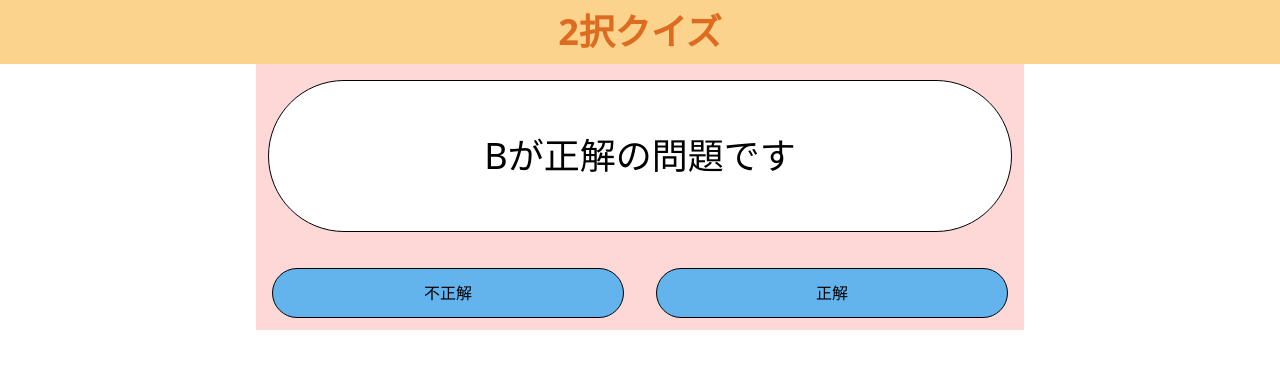
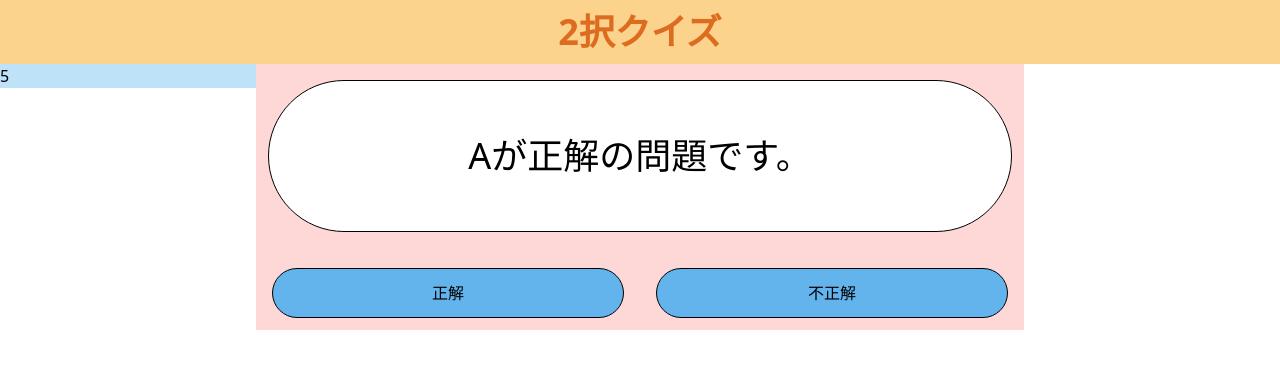
Before and after one commit to Siroyaka/2choisesQuiz, a Next.js app: page /quiz in a window 1280 px wide. Shown: the top 368 px of the page. Built offline with nearby package versions, Linux system fonts and the light colour scheme.

Commit message:
問題を答える間隔タイマーを設置

```diff
--- a/src/components/QuizForm/index.tsx
+++ b/src/components/QuizForm/index.tsx
@@ -20,6 +20,8 @@
 
 const QuizForm: React.FC<Props> = (props) => {
   const [state, dispatch] = React.useReducer(quizReducer, initialState);
+  const [deadLine, setDeadLine] = React.useState(5);
+  const timerIdRef = React.useRef<any>();
 
   React.useEffect(() => {
     dispatch({
@@ -27,21 +29,48 @@
     });
   }, []);
 
+  const timer5Sec = (n: number) => {
+    if(n <= 0) {
+      dispatch({
+        type: QuizActionTypes.ANSWER,
+        choises: 'N'
+      });
+      return;
+    }
+    setDeadLine(n);
+    timerIdRef.current = setTimeout(
+      () => timer5Sec(n - 1),
+      1000
+    );
+  }
+
   const pushAnswer = (value: 'A' | 'B') => {
+    clearTimeout(timerIdRef.current);
     dispatch({
       type: QuizActionTypes.ANSWER,
       choises: value
     });
   }
 
+  const onShownQuestion = React.useCallback(() => {
+    clearTimeout(timerIdRef.current);
+    timer5Sec(5);
+  }, []);
+
   return(
     <div className='h-full flex flex-wrap'>
       <div className='hidden lg:block w-1/5 h-full bg-blue-200'>
+        {deadLine}
       </div>
       <div className='w-full lg:w-3/5 h-full bg-red-200'>
         <div id='question-display' className='flex flex-row mt-4 mx-3 border border-black rounded-full items-center justify-center bg-white'>
           <div className='my-12 text-4xl mx-4'>
-            <QuestionWindow key={state.answerResult.length + '-question'} text={state.viewingQuiz} />
+            <QuestionWindow
+              key={state.answerResult.length + '-question'}
+              text={state.viewingQuiz}
+              interval={100}
+              onFinished={onShownQuestion}
+            />
           </div>
         </div>
         <div id='answer-buttons' className='flex flex-wrap mt-6'>
--- a/src/components/QuizForm/standalone/QuestionWindow.tsx
+++ b/src/components/QuizForm/standalone/QuestionWindow.tsx
@@ -2,6 +2,7 @@
 
 interface OwnProps {
   text: string,
+  interval?: number,
   onFinished?: () => void,
 }
 
@@ -10,12 +11,14 @@
 const QuestionWindow: React.FC<Props> = (props) => {
   const {
     text,
+    interval,
     onFinished,
   } = props;
 
   let count = 0;
   const [shownTexts, setShownTexts] = React.useState('');
   let timerId;
+  const textViewingInterval = interval === undefined ? 200 : interval;
 
   const display = () => {
     setShownTexts(text.substr(0, count + 1));
@@ -24,7 +27,7 @@
       onFinished && onFinished();
       return;
     }
-    timerId = setTimeout(display, 200);
+    timerId = setTimeout(display, textViewingInterval);
   }
 
   useEffect(() => {
--- a/src/lib/makeQuiz.ts
+++ b/src/lib/makeQuiz.ts
@@ -25,3 +25,7 @@
     answer,
   }
 }
+
+const makeAddQuiz = () => {
+
+}
```
